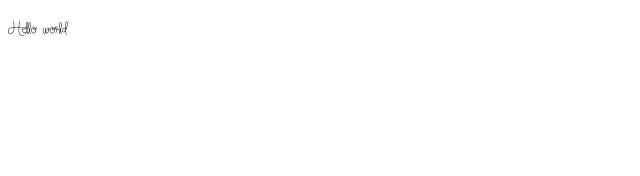
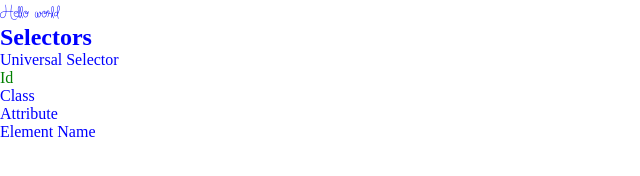
Before and after one commit to chitranshi05/FullStack-I, a plain HTML site: page OneDrive/Desktop/FullStack-I/fontface.html in a window 1280 px wide. Shown: the whole page, without its empty margins (0-640 px from the left). Drawn offline with Linux system fonts and the light colour scheme.

Commit message:
Selector

```diff
--- a/OneDrive/Desktop/FullStack-I/fontface.html
+++ b/OneDrive/Desktop/FullStack-I/fontface.html
@@ -12,11 +12,27 @@
         p{
             font-family:HappySwirly;
         }
+        *{
+            margin:0;
+            padding:0;
+            color:blue;
+        }
+        #MyId{
+            color:green;
+        }
     </style>
 </head>
 
 
 <body>
 <p> Hello world</p>
+<h2>Selectors</h2>
+<ul>
+    <li>Universal Selector</li>
+    <li id="MyId">Id</li>
+    <li>Class</li>
+    <li>Attribute</li>
+    <li>Element Name</li>
+</ul>
 </body>
 </html>
```
